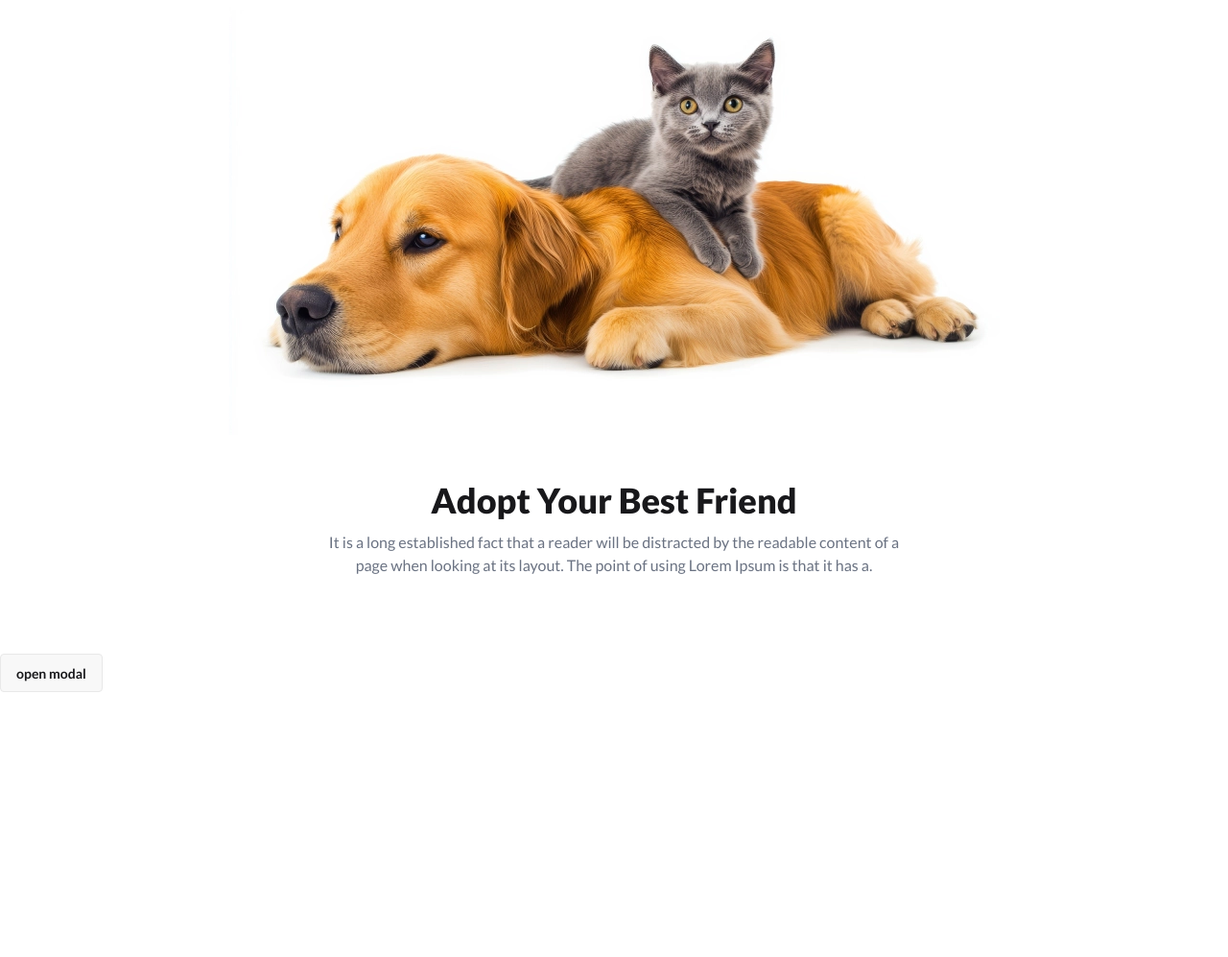
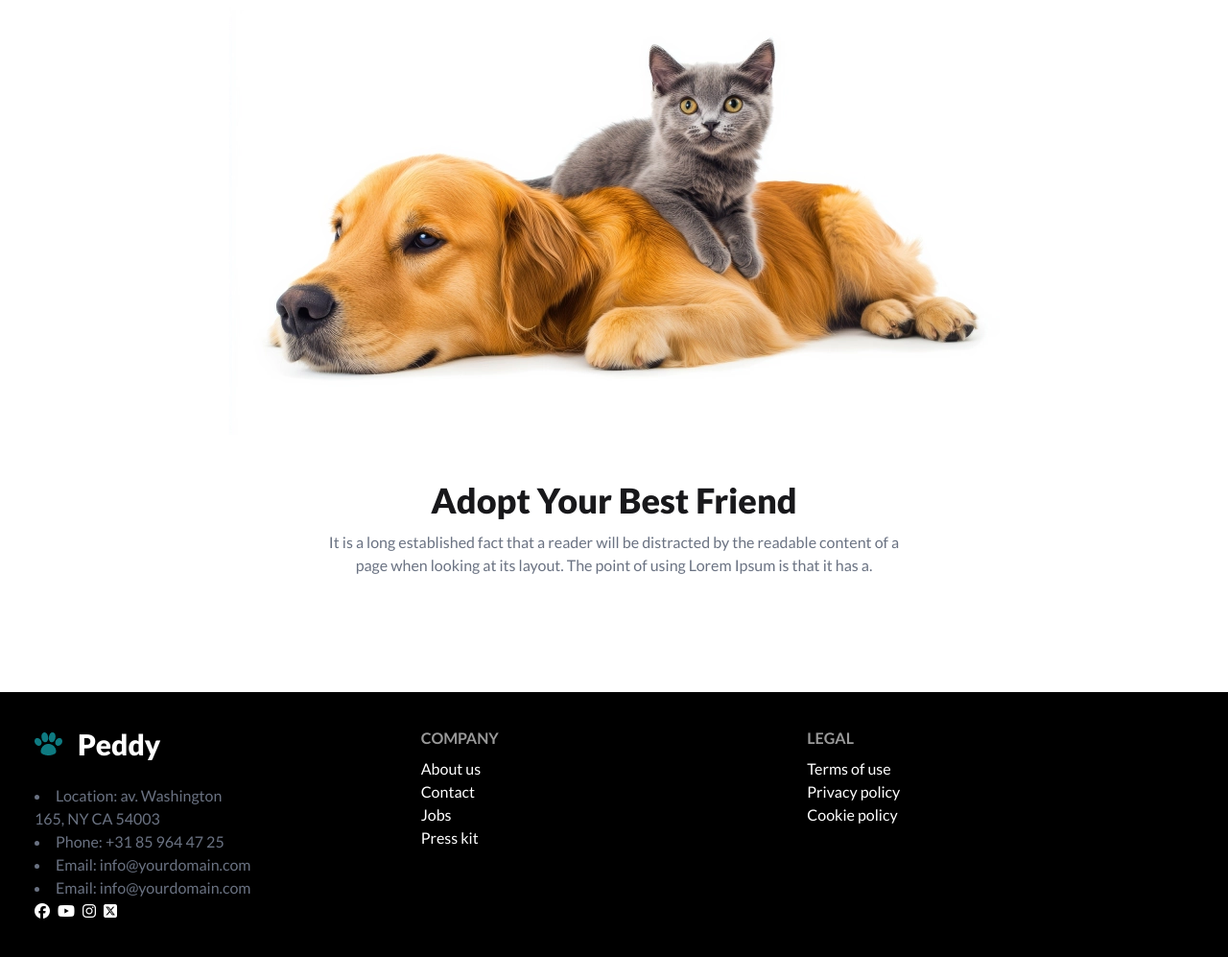
Before and after one commit to sumon8520/Pet-Shop-Project, a website: page index.html in a window 1280 px wide. Shown: the part 441-1438 px from the top of the page at 96% size. Before the commit the page ends 1162 px from the top, so only its background shows below. Drawn offline with nearby package versions, Linux system fonts and the light colour scheme; no server answers.

Commit message:
added the footer section

```diff
--- a/index.html
+++ b/index.html
@@ -90,10 +90,10 @@
 
         </section>
         <!-- modal section start-->
-        <button class="btn" onclick="customModal.showModal()">open modal</button>
+        <button class="btn hidden" onclick="customModal.showModal()">open modal</button>
         <dialog id="customModal" class="modal">
             <div class="modal-box">
-                <div id="details-container" class="text-center" >
+                <div id="details-container" class="text-center">
 
                 </div>
                 <div class="modal-action">
@@ -106,8 +106,42 @@
         </dialog>
         <!-- modal section end-->
     </main>
-    <footer>
-
+    <footer class="bg-black text-white mt-10 ">
+        <div class="container mx-auto p-9 grid sm:grid-cols-1 md:grid-cols-3">
+            <!-- first column -->
+            <div>
+                <div class="flex items-center gap-4 mb-6">
+                    <img src="images/logo.webp" alt="">
+                    <h1 class="text-3xl font-black">Peddy</h1>
+                </div>
+                <li class="text-gray-500">Location: av. Washington <br>165, NY CA 54003</li>
+                <li class="text-gray-500">Phone: +31 85 964 47 25</li>
+                <li class="text-gray-500">Email: info@yourdomain.com</li>
+                <li class="text-gray-500">Email: info@yourdomain.com</li>
+                <li class="flex gap-2 items-center">
+                    <a href=""><i class="fa-brands fa-facebook"></i></a>
+                    <a href=""><i class="fa-brands fa-youtube"></i></a>
+                    <a href=""><i class="fa-brands fa-instagram"></i></a>
+                    <a href=""><i class="fa-brands fa-square-x-twitter"></i></a>
+                </li>
+            </div>
+            <!-- second column -->
+            <div>
+                <nav class="flex flex-col p-6 md:p-0">
+                    <h6 class="footer-title">Company</h6>
+                    <a class="link link-hover">About us</a>
+                    <a class="link link-hover">Contact</a>
+                    <a class="link link-hover">Jobs</a>
+                    <a class="link link-hover">Press kit</a>
+                </nav>
+            </div>
+            <nav class="flex flex-col p-6 md:p-0">
+                <h6 class="footer-title">Legal</h6>
+                <a class="link link-hover">Terms of use</a>
+                <a class="link link-hover">Privacy policy</a>
+                <a class="link link-hover">Cookie policy</a>
+            </nav>
+        </div>
     </footer>
     <script src="js/script.js"></script>
 </body>
```
